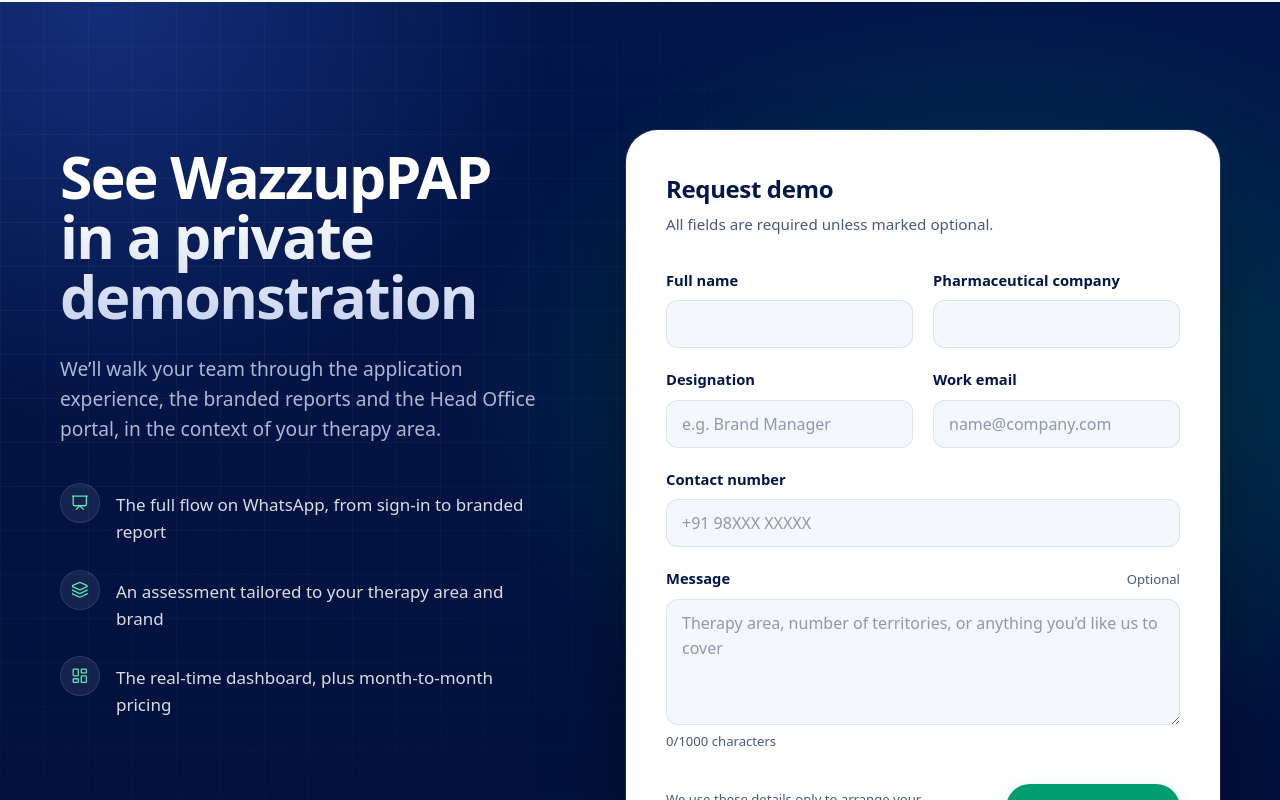
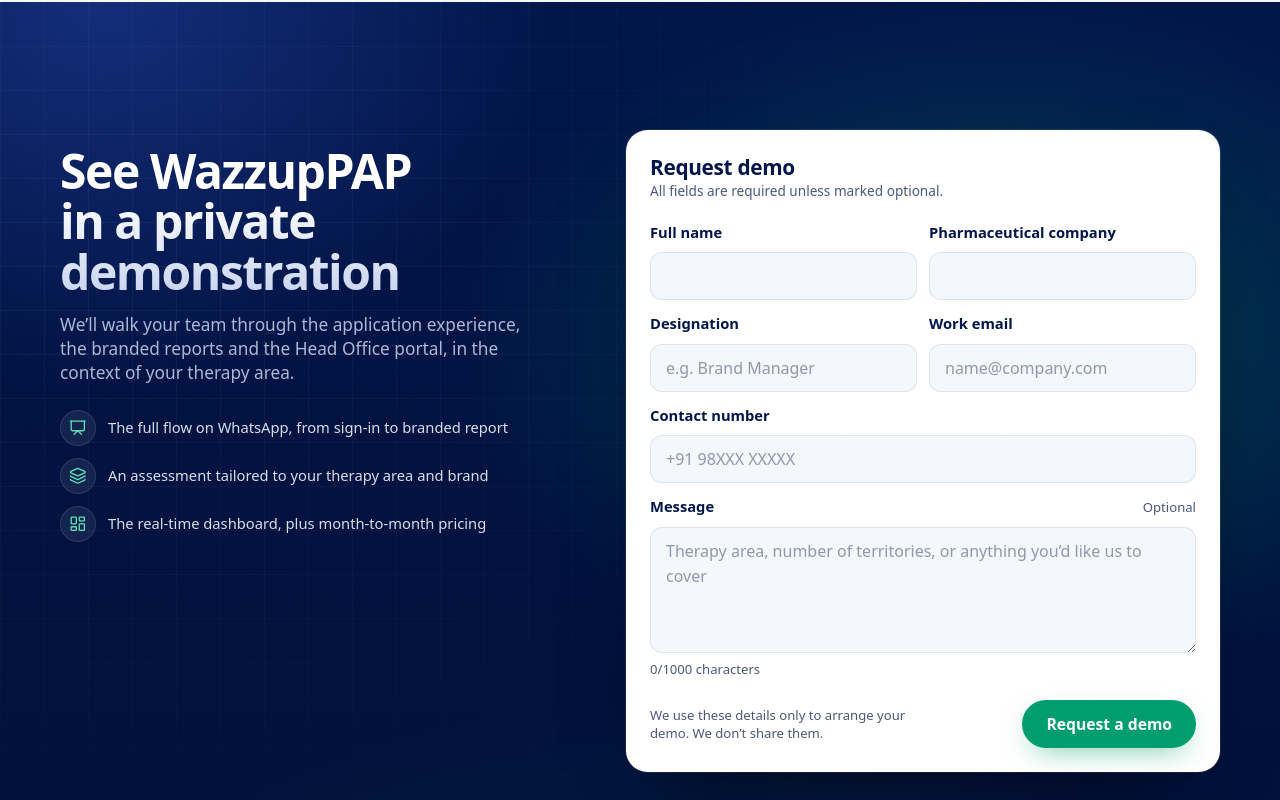
Before and after one commit to Rohan9833/WazzupPAP_display, a React (Vite) app in the folder frontend/: page / in a window 1280 px wide. Shown: the part 6980-7780 px from the top of the page. Built offline with nearby package versions, Linux system fonts and the light colour scheme; no server answers.

Commit message:
Tighten and improve demo request section

```diff
--- a/frontend/src/components/sections/DemoRequest.jsx
+++ b/frontend/src/components/sections/DemoRequest.jsx
@@ -81,30 +81,30 @@ export default function DemoRequest() {
       <div aria-hidden className="grid-wash-dark absolute inset-0 [mask-image:radial-gradient(ellipse_60%_70%_at_15%_30%,black,transparent)]" />
       <div className="container-x relative grid gap-14 lg:grid-cols-[0.9fr_1.1fr] lg:gap-20">
         <div className="lg:pt-4">
-          <h2 id="demo-title" className="display-lg text-sheen pb-1">
+          <h2 id="demo-title" className="display-lg text-sheen pb-1 !text-[clamp(1.65rem,5.5vw,3rem)] leading-[1.05]">
             See WazzupPAP in a private demonstration
           </h2>
-          <p className="lede mt-6 max-w-[30em]">
+          <p className="lede mt-3 max-w-[30em] !text-[clamp(0.95rem,2.5vw,1.08rem)] leading-[1.4]">
             We’ll walk your team through the application experience, the branded reports and the Head Office portal,
             in the context of your therapy area.
           </p>
-          <ul className="mt-10 space-y-6">
+          <ul className="mt-6 space-y-3">
             {[
               { icon: Presentation, t: 'The full flow on WhatsApp, from sign-in to branded report' },
               { icon: Layers, t: 'An assessment tailored to your therapy area and brand' },
               { icon: LayoutDashboard, t: 'The real-time dashboard, plus month-to-month pricing' },
             ].map(({ icon: Icon, t }) => (
-              <li key={t} className="flex items-start gap-4">
-                <span className="grid h-10 w-10 shrink-0 place-items-center rounded-full bg-white/[0.07] text-[#5fe0b4] ring-1 ring-inset ring-white/10">
+              <li key={t} className="flex items-center gap-3">
+                <span className="grid h-9 w-9 shrink-0 place-items-center rounded-full bg-white/[0.07] text-[#5fe0b4] ring-1 ring-inset ring-white/10">
                   <Icon className="h-[1.1rem] w-[1.1rem]" strokeWidth={1.8} aria-hidden />
                 </span>
-                <span className="pt-2 text-white/85">{t}</span>
+                <span className="text-[0.92rem] leading-snug text-white/85">{t}</span>
               </li>
             ))}
           </ul>
         </div>
 
-        <div className="relative rounded-[2rem] bg-white p-6 text-slate shadow-[0_50px_100px_-30px_rgb(0_0_0/0.7),0_0_0_1px_rgb(255_255_255/0.1)] sm:p-10">
+        <div className="relative rounded-[1.35rem] bg-white p-4 text-slate shadow-[0_35px_70px_-35px_rgb(0_0_0/0.65),0_0_0_1px_rgb(255_255_255/0.1)] sm:p-6">
           <AnimatePresence mode="wait" initial={false}>
             {status === 'success' ? (
               <motion.div
@@ -140,10 +140,10 @@ export default function DemoRequest() {
                 transition={{ duration: 0.25 }}
                 aria-describedby="form-status"
               >
-                <h3 className="font-display text-[1.5rem] font-semibold tracking-[-0.015em]">Request demo</h3>
-                <p className="mt-1 text-[0.95rem]">All fields are required unless marked optional.</p>
+                <h3 className="font-display text-[1.3rem] font-semibold leading-tight tracking-[-0.015em]">Request demo</h3>
+                <p className="mt-0.5 text-[0.85rem] leading-snug">All fields are required unless marked optional.</p>
 
-                <div className="mt-8 grid gap-5 sm:grid-cols-2">
+                <div className="mt-5 grid gap-3 sm:grid-cols-2">
                   <Field {...fieldProps('fullName')} label="Full name" autoComplete="name" maxLength={LIMITS.fullName} />
                   <Field {...fieldProps('company')} label="Pharmaceutical company" autoComplete="organization" maxLength={LIMITS.company} />
                   <Field {...fieldProps('designation')} label="Designation" autoComplete="organization-title" maxLength={LIMITS.designation} placeholder="e.g. Brand Manager" />
@@ -169,14 +169,14 @@ export default function DemoRequest() {
 
                 <div id="form-status" aria-live="polite" className="min-h-0">
                   {status === 'error' && serverMessage && (
-                    <p className="mt-6 flex items-start gap-2 rounded-xl bg-[#fdecea] px-4 py-3 text-[0.92rem] font-medium text-[#8f2a1e]">
+                    <p className="mt-3 flex items-start gap-2 rounded-lg bg-[#fdecea] px-3 py-2.5 text-[0.85rem] font-medium text-[#8f2a1e]">
                       <AlertTriangle className="mt-[0.15em] h-4 w-4 shrink-0" aria-hidden />
                       {serverMessage}
                     </p>
                   )}
                 </div>
 
-                <div className="mt-8 flex flex-col items-stretch gap-4 sm:flex-row sm:items-center sm:justify-between">
+                <div className="mt-5 flex flex-col items-stretch gap-2.5 sm:flex-row sm:items-center sm:justify-between">
                   <p className="text-[0.82rem] leading-snug text-slate sm:max-w-[22em]">
                     We use these details only to arrange your demo. We don’t share them.
                   </p>
```
